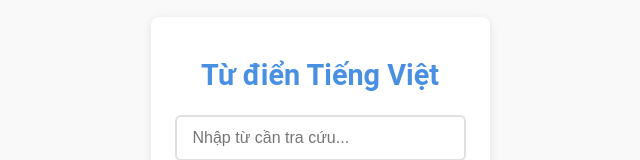
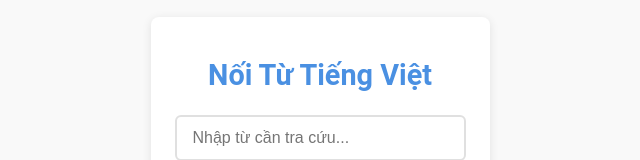
Before and after one commit to MegumiKatou02/Shiritori, a React (Vite) app: page / in a window 1280 px wide. Shown: the part 274-434 px from the top of the page, without its empty margins (344-984 px from the left). Built offline with nearby package versions, Linux system fonts and the light colour scheme.

Commit message:
update app title to reflect new dictionary name

```diff
--- a/src/App.tsx
+++ b/src/App.tsx
@@ -80,7 +80,7 @@ function App() {
 
   return (
     <div className="dictionary-container">
-      <h1 className="app-title">Từ điển Tiếng Việt</h1>
+      <h1 className="app-title">Nối Từ Tiếng Việt</h1>
 
       <div className="search-container">
         <input
```
